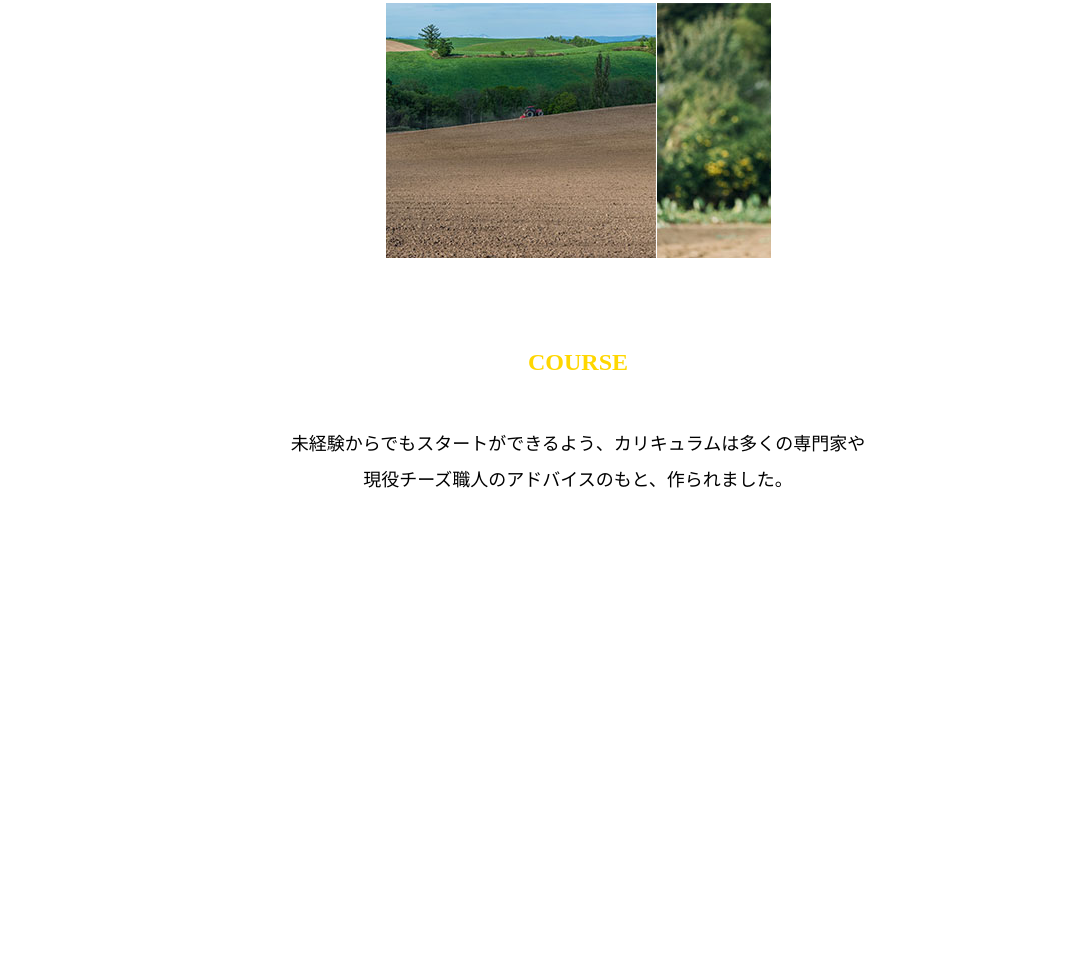
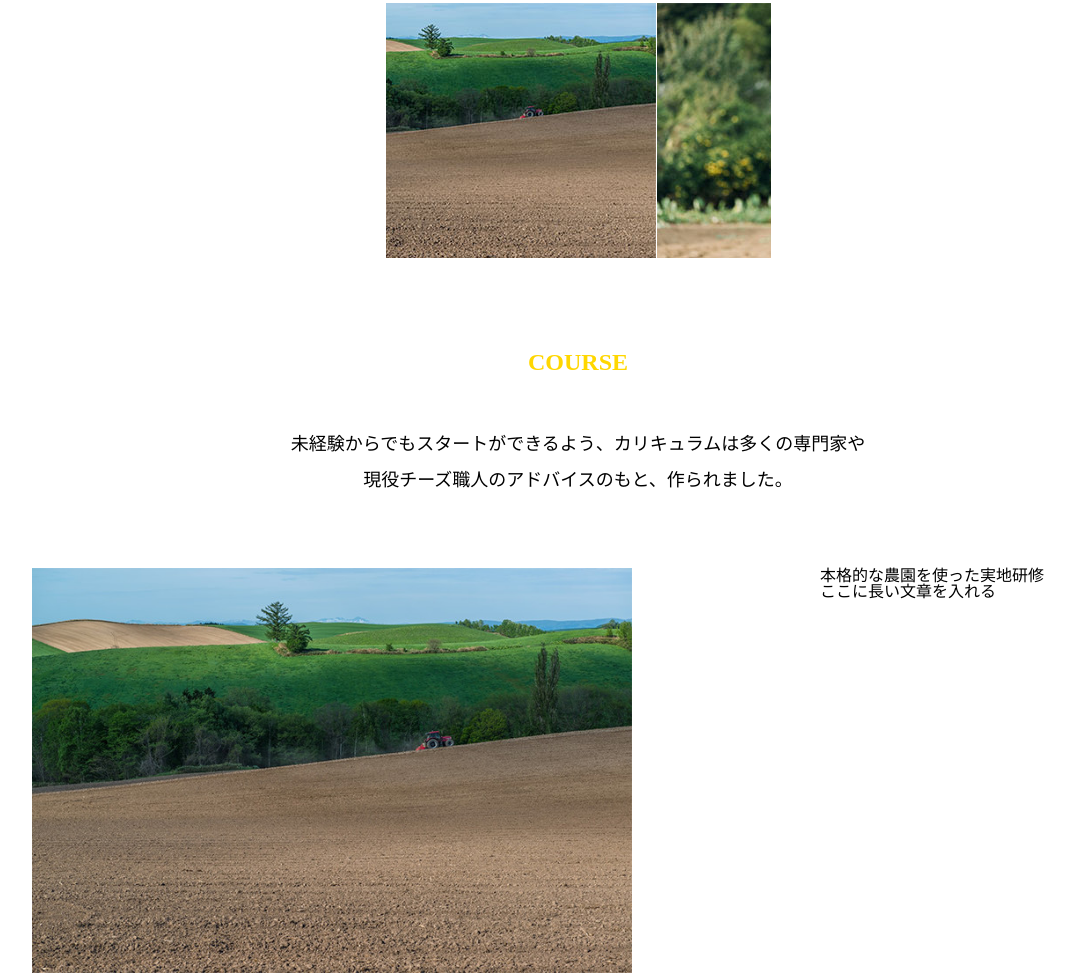
Before and after one commit to yudai-ishiguro/kadai02_janken_rich_ver, a plain HTML site: page index.html in a window 1280 px wide. Shown: the part 1095-2068 px from the top of the page, without its empty margins (62-1137 px from the left). Before the commit the page ends 1603 px from the top, so only its background shows below. Drawn offline with nearby package versions, Linux system fonts and the light colour scheme.

Commit message:
コンテンツの最初の箱に苦戦中

```diff
--- a/css/style.css
+++ b/css/style.css
@@ -248,3 +248,25 @@ section{
         overflow-wrap: break-word;
     }
 }
+
+.course_contents_container{
+    position: relative;
+    top: 60px;
+    max-width: 1200px;
+}
+
+.course_content1{
+    width: 100%;
+    display: flex;
+    justify-content: space-around;
+}
+
+.course_content1_img{
+    width: 50%;
+}
+
+.course_content1_img img{
+    max-width: 100%;
+    height: auto;
+    display:block;
+}
--- a/index.html
+++ b/index.html
@@ -79,6 +79,24 @@
       </div>
     </section>
 
+    <section class="course_contents_container">
+      <div class="course_content1">
+        <div class="course_content1_img">
+          <img src="./img/course_01.jpg" alt="コースイメージ１">
+        </div>
+        <div class="content1_description">
+          <div class="course_content1_text">
+            <p>本格的な農園を使った実地研修</p>
+            <p>ここに長い文章を入れる</p>
+          </div>
+        </div>
+      </div>
+
+
+
+    </section>
+
+
 </body>
 
 <script src="https://cdn.jsdelivr.net/npm/jquery@3.6.4/dist/jquery.min.js"></script>
```
